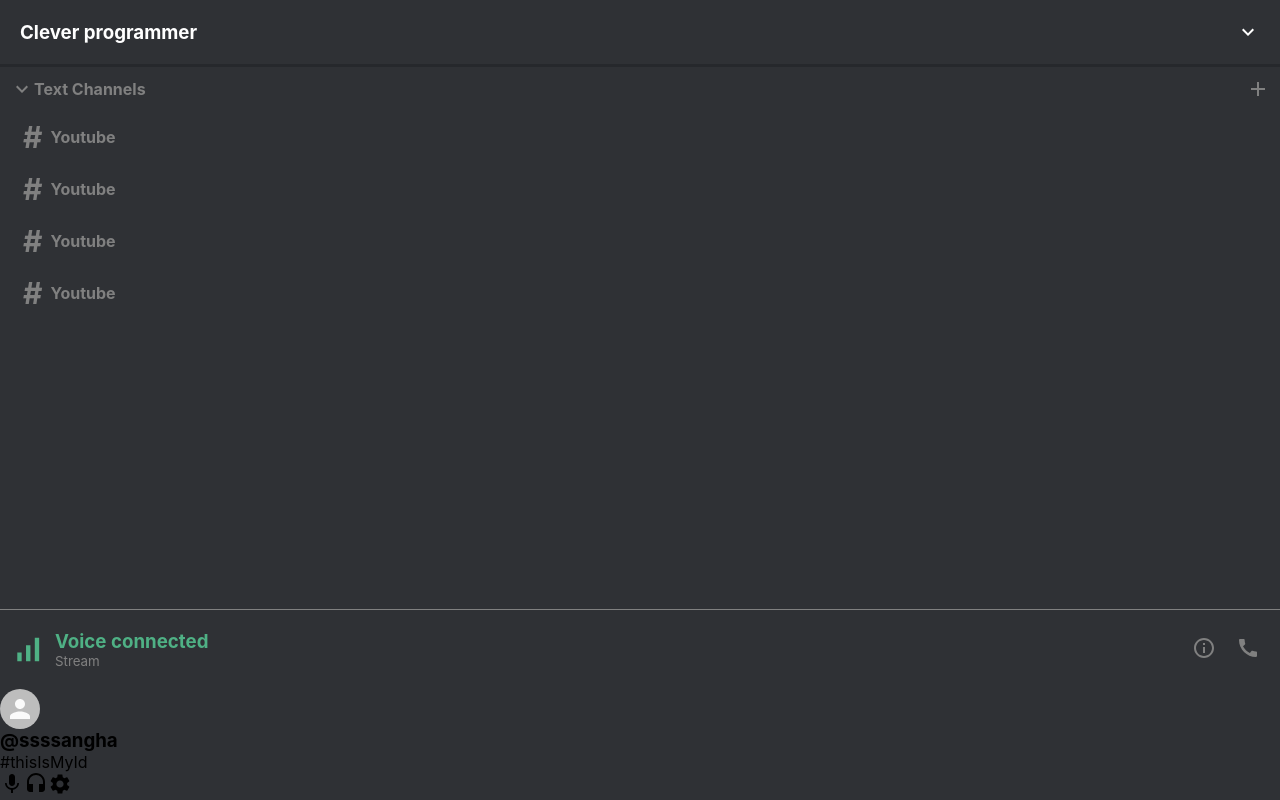
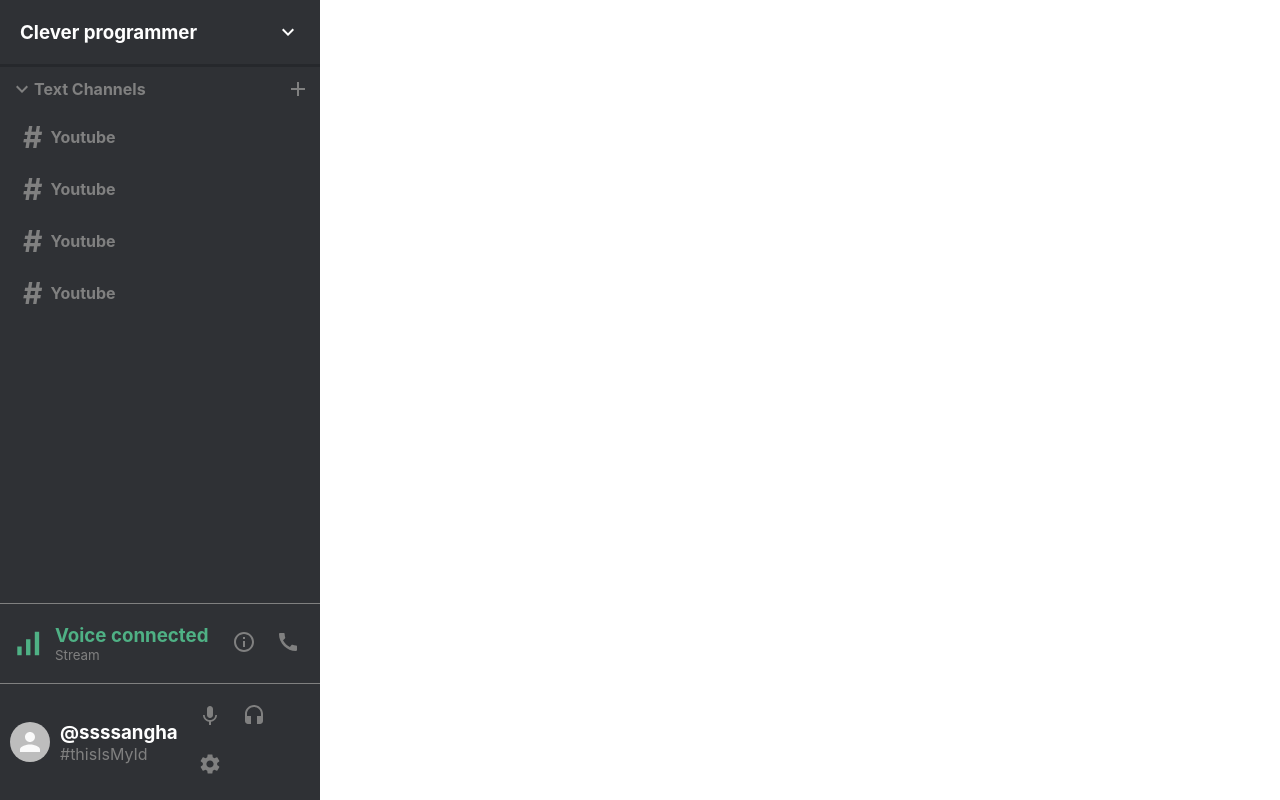
Before and after one commit to raustime/react-discord-tutor, a React (Create React App) app: page / in a window 1280 px wide. Built offline with nearby package versions, Linux system fonts and the light colour scheme.

Commit message:
Finished sidebar and add begin chat

```diff
--- a/src/App.css
+++ b/src/App.css
@@ -1,2 +1,3 @@
 .app {
+    display: flex;
 }
--- a/src/App.js
+++ b/src/App.js
@@ -2,6 +2,7 @@ import React from 'react';
 import { Counter } from './features/Counter';
 import './App.css';
 import Sidebar from './Sidebar';
+import Chat from './Chat';
 
 function App() {
   return (
@@ -9,6 +10,7 @@ function App() {
       {/* Sidebar */}
       <Sidebar />
       {/* Chat */}
+      <Chat />
     </div>
   );
 }
--- /dev/null
+++ b/src/Chat.css
@@ -0,0 +1,3 @@
+.chat {
+
+}
--- /dev/null
+++ b/src/Chat.js
@@ -0,0 +1,13 @@
+import React from 'react';
+import "./Chat.css";
+import ChatHeader from './ChatHeader';
+
+function Chat() {
+    return (
+        <div className="chat">
+            <ChatHeader />
+        </div>
+    );
+}
+
+export default Chat;
--- /dev/null
+++ b/src/ChatHeader.css
@@ -0,0 +1,3 @@
+.chatHeader {
+
+}
--- /dev/null
+++ b/src/ChatHeader.js
@@ -0,0 +1,12 @@
+import React from 'react';
+import './ChatHeader.css';
+
+function ChatHeader() {
+    return (
+        <div className="chatHeader">
+
+        </div>
+    );
+}
+
+export default ChatHeader;
--- a/src/Sidebar.css
+++ b/src/Sidebar.css
@@ -43,7 +43,9 @@
     align-items: center;
 }
 
-.sidebar__voice {
+.sidebar__voice,
+.sidebar__profile
+{
     display: flex;
     justify-content: space-between;
     align-items: center;
@@ -73,3 +75,17 @@
 .sidebar__voiceIcons > .MuiSvgIcon-root {
     padding: 10px;
 }
+
+.sidebar__profileInfo {
+    flex: 1;
+    padding: 10px;
+}
+
+
+.sidebar__profileInfo > h3 {
+    color: white;
+}
+
+.sidebar__profileIcons > .MuiSvgIcon-root {
+    padding: 10px;
+}
```
Also changed, not shown: 1 other file (tests, documents, lock files or other folders).
